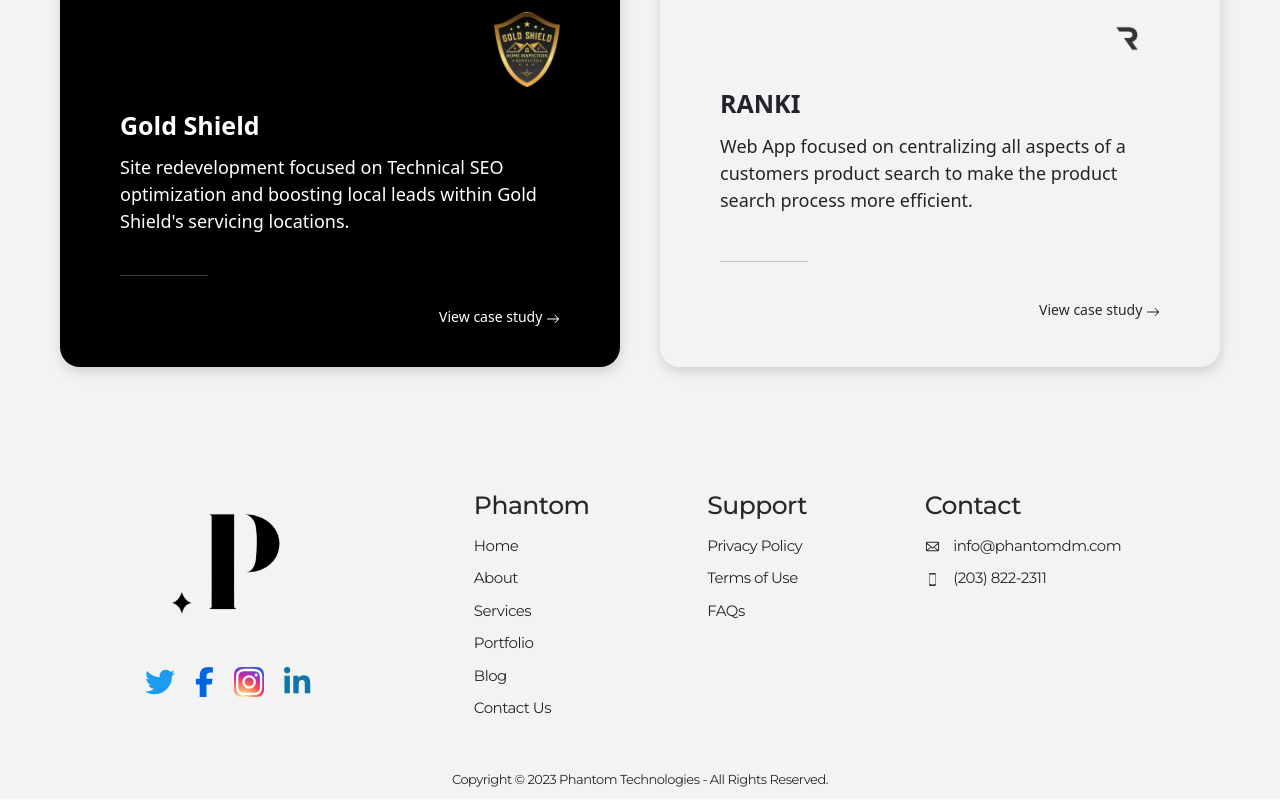
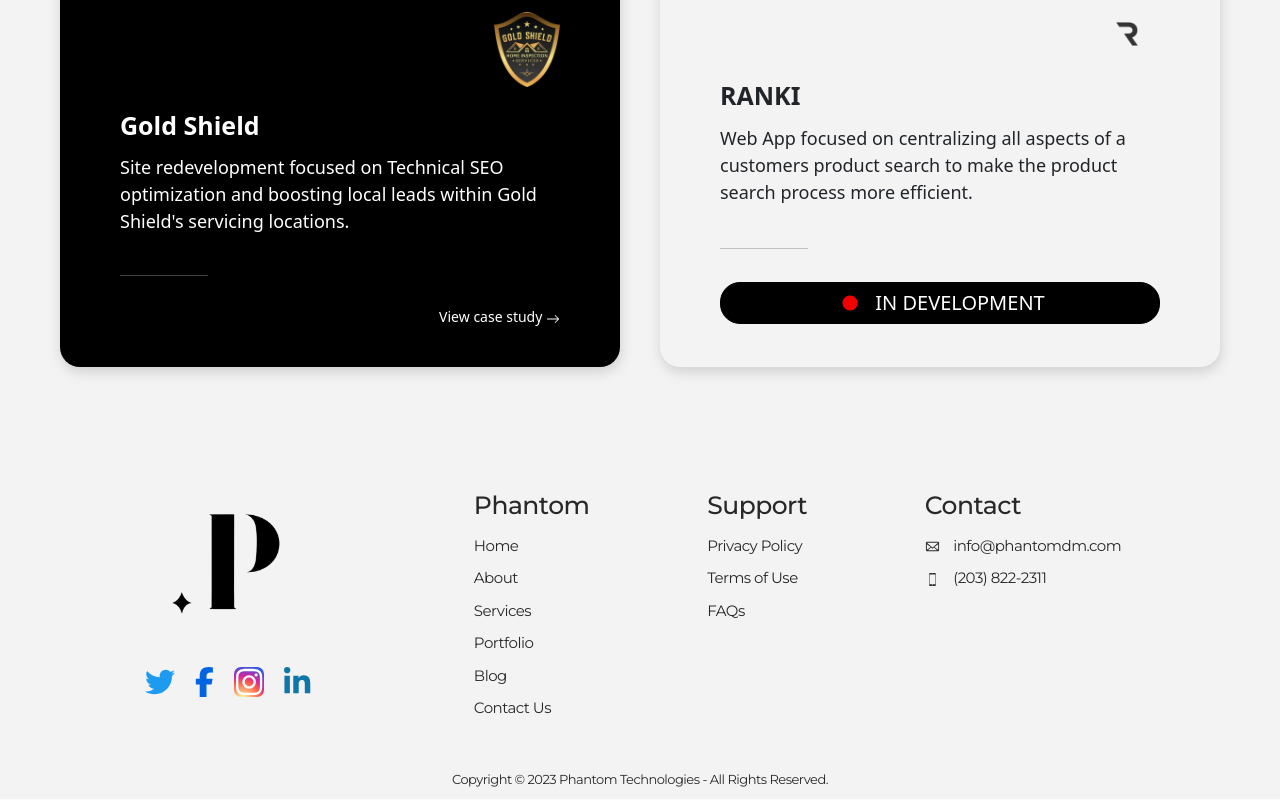
Before and after one commit to brandonluffman/phantom-official, a Next.js app: page /portfolio in a window 1280 px wide. Shown: the part 779-1579 px from the top of the page. Built offline with nearby package versions, Linux system fonts and the light colour scheme; a web font is replaced by a local one.

Commit message:
Updated Ranki  Portfolio

```diff
--- a/pages/portfolio.js
+++ b/pages/portfolio.js
@@ -79,11 +79,6 @@
           </div>
         </div>
         <div className='portfolio-item'>
-          {/* <div className='in-development'>
-            <div className='in-dev-container'>
-            <GoPrimitiveDot className='in-dev-dot'/><p className='in-dev-text'>In Development</p>
-            </div>
-          </div> */}
         <div className='portfolio-graphic-container'>
            <img className='portfolio-item-graphic' src='/custom-web.jpeg' alt='Client Work Portfolio' />
           </div>
@@ -96,7 +91,12 @@
           </div>
           <hr className='portfolio-horizontal-line hr-dark'></hr>
           <div className='portfolio-btn-div'>
-          <Link href='/portfolio/goldshield'><button type='button' className='portfolio-item-btn dark-text'>View case study <BsArrowRight className='portfolio-arrow arrow-dark'/></button></Link>
+          {/* <Link href='/portfolio/goldshield'><button type='button' className='portfolio-item-btn dark-text'>View case study <BsArrowRight className='portfolio-arrow arrow-dark'/></button></Link> */}
+          <div className='in-development'>
+            <div className='in-dev-container'>
+            <GoPrimitiveDot className='in-dev-dot'/><p className='in-dev-text'>In Development</p>
+            </div>
+          </div>
           </div>
         </div>
       </div>
--- a/styles/portfolio.css
+++ b/styles/portfolio.css
@@ -59,10 +59,6 @@
     text-align: center;
     justify-content: center;
     background-color: black;
-    position:absolute;
-    top:625px;
-    left:310px;
-    right:-40px;
 }
 
 .in-dev-dot {
```
